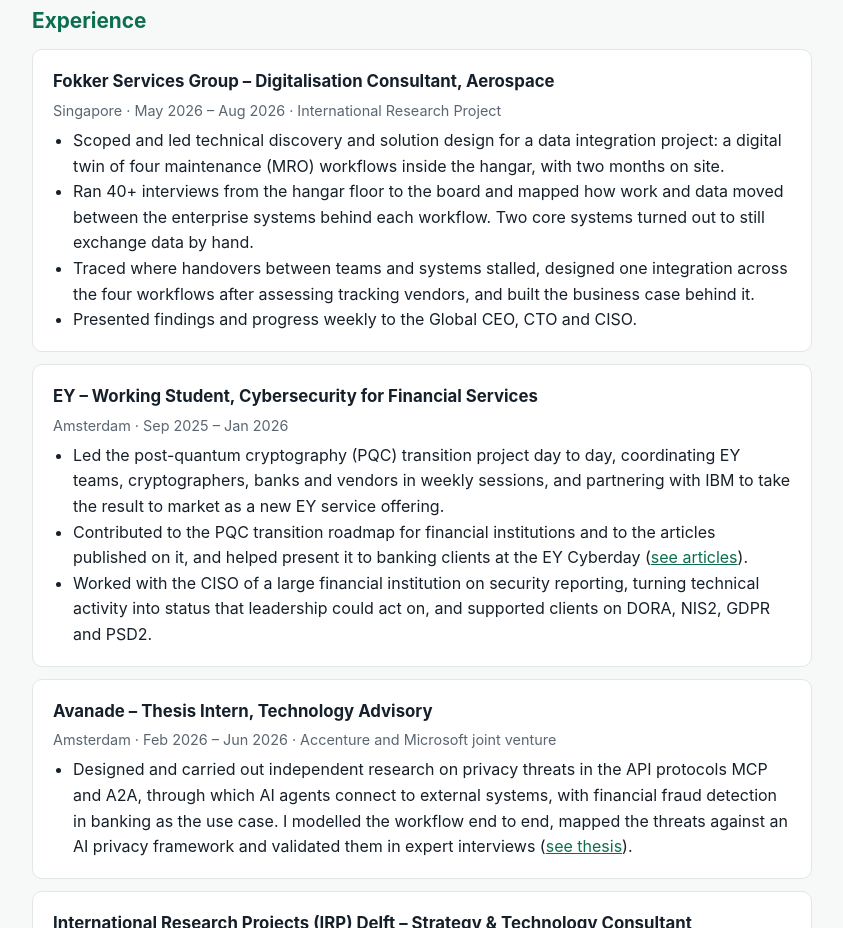
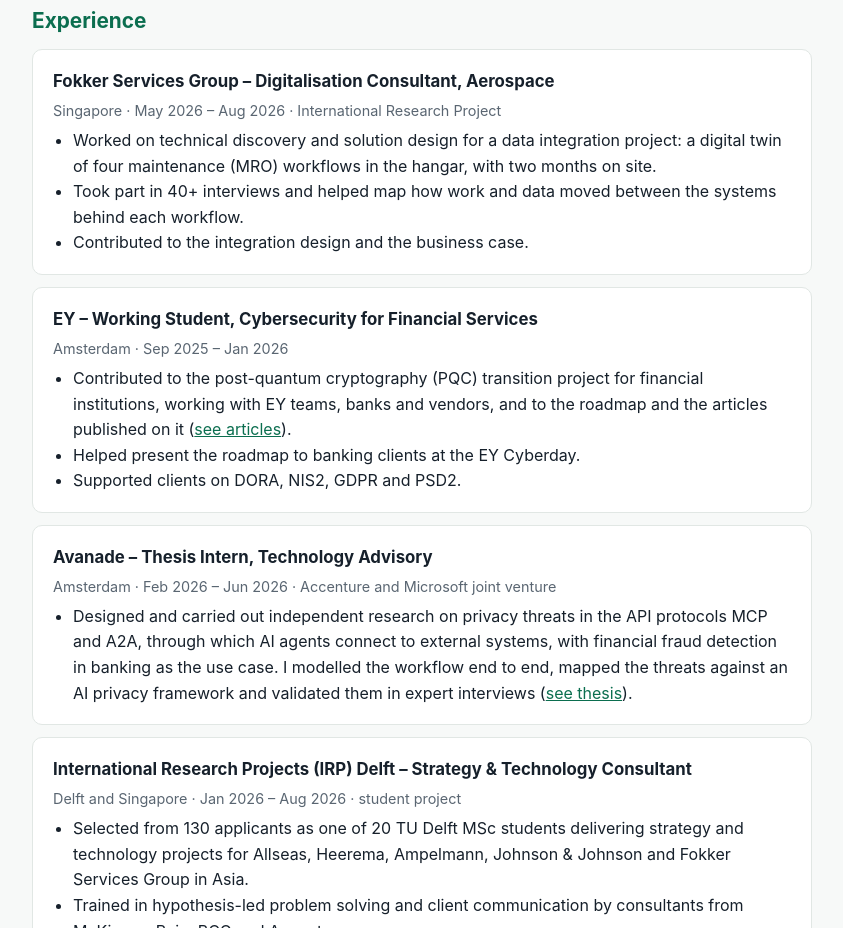
Before and after one commit to Willem7777777/Willem7777777.github.io, a plain HTML site: page index.html in a window 1280 px wide. Shown: the part 880-1808 px from the top of the page, without its empty margins (218-1061 px from the left). Drawn offline with Linux system fonts and the light colour scheme.

Commit message:
Add files via upload

```diff
--- a/index.html
+++ b/index.html
@@ -70,19 +70,18 @@
         <h3>Fokker Services Group – Digitalisation Consultant, Aerospace</h3>
         <div class="meta">Singapore · May 2026 – Aug 2026 · International Research Project</div>
         <ul>
-          <li>Scoped and led technical discovery and solution design for a data integration project: a digital twin of four maintenance (MRO) workflows inside the hangar, with two months on site.</li>
-          <li>Ran 40+ interviews from the hangar floor to the board and mapped how work and data moved between the enterprise systems behind each workflow. Two core systems turned out to still exchange data by hand.</li>
-          <li>Traced where handovers between teams and systems stalled, designed one integration across the four workflows after assessing tracking vendors, and built the business case behind it.</li>
-          <li>Presented findings and progress weekly to the Global CEO, CTO and CISO.</li>
+          <li>Worked on technical discovery and solution design for a data integration project: a digital twin of four maintenance (MRO) workflows in the hangar, with two months on site.</li>
+          <li>Took part in 40+ interviews and helped map how work and data moved between the systems behind each workflow.</li>
+          <li>Contributed to the integration design and the business case.</li>
         </ul>
       </div>
       <div class="card">
         <h3>EY – Working Student, Cybersecurity for Financial Services</h3>
         <div class="meta">Amsterdam · Sep 2025 – Jan 2026</div>
         <ul>
-          <li>Led the post-quantum cryptography (PQC) transition project day to day, coordinating EY teams, cryptographers, banks and vendors in weekly sessions, and partnering with IBM to take the result to market as a new EY service offering.</li>
-          <li>Contributed to the PQC transition roadmap for financial institutions and to the articles published on it, and helped present it to banking clients at the EY Cyberday (<a href="#research">see articles</a>).</li>
-          <li>Worked with the CISO of a large financial institution on security reporting, turning technical activity into status that leadership could act on, and supported clients on DORA, NIS2, GDPR and PSD2.</li>
+          <li>Contributed to the post-quantum cryptography (PQC) transition project for financial institutions, working with EY teams, banks and vendors, and to the roadmap and the articles published on it (<a href="#research">see articles</a>).</li>
+          <li>Helped present the roadmap to banking clients at the EY Cyberday.</li>
+          <li>Supported clients on DORA, NIS2, GDPR and PSD2.</li>
         </ul>
       </div>
       <div class="card">
```
